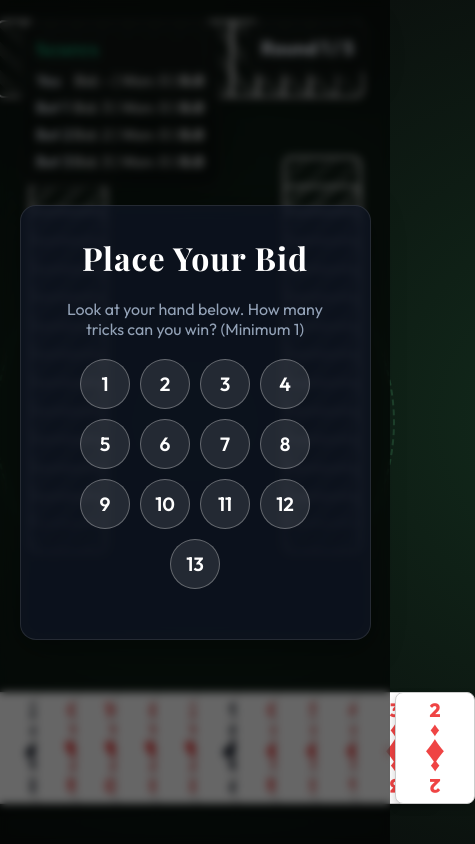
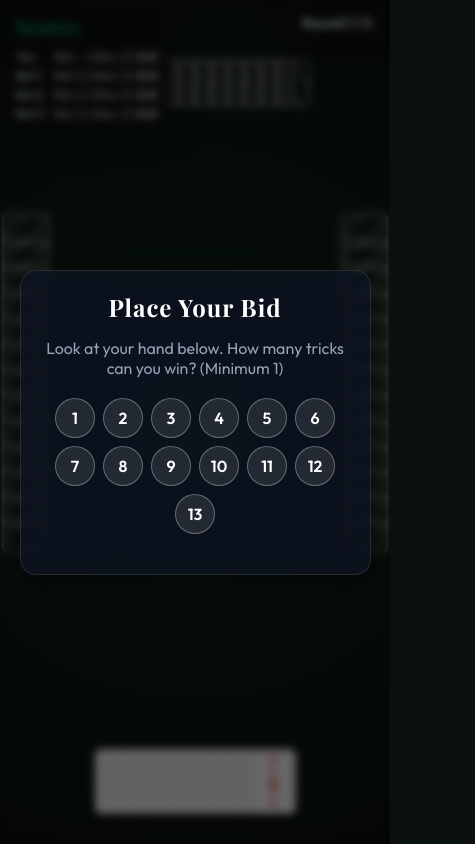
Before and after one commit to sumitkumar91/callbreak, a React (Vite) app: page / in a window 390 px wide. Shown: the whole page, 475 px wide, since content can reach past the window. Built offline with nearby package versions, Linux system fonts and the light colour scheme.

Commit message:
Responsiveness

```diff
--- a/src/App.css
+++ b/src/App.css
@@ -5,7 +5,8 @@
   display: flex;
   flex-direction: column;
   justify-content: space-between;
-  padding: 20px;
+  padding: 10px;
+  overflow: hidden;
 }
 
 /* Layout */
@@ -13,7 +14,13 @@
   display: flex;
   justify-content: center;
   align-items: flex-start;
-  height: 20vh;
+  height: 25vh;
+  padding-top: 50px; /* Space for HUD on mobile */
+}
+
+@media (min-width: 768px) {
+  .top-section { padding-top: 20px; }
+  .app-container { padding: 20px; }
 }
 
 .middle-section {
@@ -21,15 +28,17 @@
   justify-content: space-between;
   align-items: center;
   height: 40vh;
-  padding: 0 20px;
+  padding: 0;
+  width: 100%;
 }
 
 .bottom-section {
   display: flex;
   justify-content: center;
   align-items: flex-end;
-  height: 30vh;
+  height: 35vh;
   position: relative;
+  padding-bottom: 20px;
 }
 
 /* Table / Trick Area */
@@ -38,8 +47,8 @@
   top: 50%;
   left: 50%;
   transform: translate(-50%, -50%);
-  width: 400px;
-  height: 400px;
+  width: min(80vw, 350px);
+  height: min(80vw, 350px);
   border-radius: 50%;
   border: 2px dashed var(--felt-border);
   display: flex;
@@ -63,17 +72,16 @@
   z-index: 10;
 }
 
-.played-card.p1 { transform: translateY(60px); }
-.played-card.b1 { transform: translateX(-60px) rotate(90deg); }
-.played-card.b2 { transform: translateY(-60px); }
-.played-card.b3 { transform: translateX(60px) rotate(-90deg); }
+.played-card.p1 { transform: translateY(var(--trick-radius)); z-index: 14; }
+.played-card.b1 { transform: translateX(calc(var(--trick-radius) * -1)) rotate(90deg); z-index: 11; }
+.played-card.b2 { transform: translateY(calc(var(--trick-radius) * -1)); z-index: 12; }
+.played-card.b3 { transform: translateX(var(--trick-radius)) rotate(-90deg); z-index: 13; }
 
 /* Hands */
 .hand-container {
   display: flex;
   justify-content: center;
   align-items: center;
-  gap: -40px; /* Overlap cards */
 }
 
 .hand-container.horizontal {
@@ -82,29 +90,33 @@
 
 .hand-container.vertical {
   flex-direction: column;
-  gap: -70px;
 }
 
 .bot-hand .card-back {
   width: calc(var(--card-width) * 0.7);
   height: calc(var(--card-height) * 0.7);
   background: linear-gradient(135deg, #1e3a8a, #172554);
-  border: 2px solid #fff;
-  border-radius: 8px;
+  border: 1px solid #fff;
+  border-radius: 4px;
   background-image: repeating-linear-gradient(45deg, transparent, transparent 10px, rgba(255,255,255,0.1) 10px, rgba(255,255,255,0.1) 20px);
   box-shadow: 2px 2px 5px rgba(0,0,0,0.5);
-  margin-left: -30px;
+  margin-left: var(--bot-overlap-x);
 }
+
+.bot-hand.horizontal .card-back:first-child { margin-left: 0; }
 
 .bot-hand.vertical .card-back {
   margin-left: 0;
-  margin-top: -50px;
+  margin-top: var(--bot-overlap-y);
   transform: rotate(90deg);
 }
+.bot-hand.vertical .card-back:first-child { margin-top: 0; }
 
 .player-hand {
   perspective: 1000px;
-  padding-bottom: 20px;
+  width: 100%;
+  max-width: 100vw;
+  justify-content: center;
 }
 
 /* Card Component */
@@ -112,17 +124,18 @@
   width: var(--card-width);
   height: var(--card-height);
   background-color: #fff;
-  border-radius: 8px;
+  border-radius: 6px;
   display: flex;
   flex-direction: column;
   justify-content: space-between;
-  padding: 8px;
+  padding: 4px;
   box-shadow: 0 4px 8px rgba(0,0,0,0.2);
   position: relative;
   user-select: none;
   border: 1px solid #ccc;
-  margin-left: -40px; /* Overlap */
+  margin-left: var(--overlap-x);
   transition: transform 0.2s ease, box-shadow 0.2s ease, margin 0.2s ease;
+  flex-shrink: 0;
 }
 
 .playing-card:first-child {
@@ -133,7 +146,7 @@
 .playing-card.Hearts, .playing-card.Diamonds { color: #ef4444; }
 
 .player-hand .playing-card:hover {
-  transform: translateY(-20px) scale(1.05);
+  transform: translateY(-15px) scale(1.05);
   box-shadow: 0 10px 20px rgba(0,0,0,0.3);
   z-index: 100 !important;
   cursor: pointer;
@@ -147,7 +160,7 @@
   display: flex;
   flex-direction: column;
   align-items: center;
-  font-size: 1.2rem;
+  font-size: var(--card-font-small);
   font-weight: bold;
   line-height: 1;
 }
@@ -156,7 +169,7 @@
   display: flex;
   flex-direction: column;
   align-items: center;
-  font-size: 1.2rem;
+  font-size: var(--card-font-small);
   font-weight: bold;
   line-height: 1;
   transform: rotate(180deg);
@@ -167,7 +180,7 @@
   top: 50%;
   left: 50%;
   transform: translate(-50%, -50%);
-  font-size: 2.5rem;
+  font-size: var(--card-font-large);
 }
 
 /* Modals & Overlays */
@@ -186,36 +199,49 @@
 }
 
 .modal {
-  padding: 30px;
+  padding: 20px;
   text-align: center;
   max-width: 400px;
   width: 90%;
+  background: var(--glass-bg);
+  border-radius: 16px;
+  border: 1px solid var(--glass-border);
 }
 
 .modal h2 {
-  font-size: 2rem;
-  margin-bottom: 20px;
+  font-size: 1.5rem;
+  margin-bottom: 15px;
   color: #fff;
+}
+
+@media (min-width: 768px) {
+  .modal { padding: 30px; }
+  .modal h2 { font-size: 2rem; margin-bottom: 20px; }
 }
 
 .bid-options {
   display: flex;
   flex-wrap: wrap;
   justify-content: center;
-  gap: 10px;
+  gap: 8px;
   margin-bottom: 20px;
 }
 
 .bid-btn {
-  width: 50px;
-  height: 50px;
+  width: 40px;
+  height: 40px;
   border-radius: 50%;
   background: rgba(255,255,255,0.1);
   border: 1px solid rgba(255,255,255,0.3);
   color: #fff;
-  font-size: 1.2rem;
+  font-size: 1rem;
   font-weight: 600;
   transition: all 0.2s ease;
+}
+
+@media (min-width: 768px) {
+  .bid-btn { width: 50px; height: 50px; font-size: 1.2rem; }
+  .bid-options { gap: 10px; }
 }
 
 .bid-btn:hover {
@@ -229,9 +255,8 @@
   color: #fff;
   padding: 12px 24px;
   border-radius: 8px;
-  font-size: 1.1rem;
+  font-size: 1rem;
   font-weight: 600;
-  letter-spacing: 0.5px;
   transition: all 0.2s ease;
   box-shadow: 0 4px 10px var(--accent-glow);
 }
@@ -244,56 +269,79 @@
 /* HUD / Scoreboard */
 .hud {
   position: absolute;
-  top: 20px;
-  left: 20px;
-  padding: 15px;
-  min-width: 200px;
+  top: 5px;
+  left: 5px;
+  padding: 8px 10px;
+  min-width: 140px;
   z-index: 100;
-  background: rgba(11, 17, 14, 0.9); /* Darker to obscure the grid */
+  background: rgba(11, 17, 14, 0.9);
+  border-radius: 8px;
+  border: 1px solid rgba(255,255,255,0.1);
+}
+
+@media (min-width: 768px) {
+  .hud { top: 20px; left: 20px; padding: 15px; min-width: 200px; }
 }
 
 .hud-row {
   display: flex;
   justify-content: space-between;
-  margin-bottom: 8px;
-  font-size: 0.95rem;
+  margin-bottom: 4px;
+  font-size: 0.75rem;
+  gap: 10px;
 }
 
-.hud-row:last-child {
-  margin-bottom: 0;
+@media (min-width: 768px) {
+  .hud-row { font-size: 0.95rem; margin-bottom: 8px; }
 }
 
-.hud-row .name {
-  font-weight: 600;
-}
-
-.hud-row .stats {
-  color: #fff; /* Brighter for readability */
-}
+.hud-row:last-child { margin-bottom: 0; }
+.hud-row .name { font-weight: 600; }
+.hud-row .stats { color: #fff; }
 
 .round-info {
   position: absolute;
-  top: 20px;
-  right: 20px;
-  padding: 15px;
-  font-size: 1.2rem;
+  top: 5px;
+  right: 5px;
+  padding: 8px 12px;
+  font-size: 0.9rem;
   font-weight: bold;
   z-index: 100;
   background: rgba(11, 17, 14, 0.9);
+  border-radius: 8px;
+  border: 1px solid rgba(255,255,255,0.1);
+}
+
+@media (min-width: 768px) {
+  .round-info { top: 20px; right: 20px; padding: 15px; font-size: 1.2rem; }
 }
 
 /* Turn Indicator */
 .turn-indicator {
   position: absolute;
-  font-size: 0.8rem;
-  padding: 4px 8px;
+  font-size: 0.7rem;
+  padding: 2px 6px;
   background: var(--accent);
   color: #fff;
   border-radius: 12px;
   animation: pulseGlow 1.5s infinite;
+  white-space: nowrap;
+  z-index: 50;
+  box-shadow: 0 0 10px var(--accent-glow);
 }
 
-.turn-p1 { bottom: 160px; left: 50%; transform: translateX(-50%); }
-.turn-b1 { left: 180px; top: 50%; transform: translateY(-50%); }
-.turn-b2 { top: 160px; left: 50%; transform: translateX(-50%); }
-.turn-b3 { right: 180px; top: 50%; transform: translateY(-50%); }
+@media (min-width: 768px) {
+  .turn-indicator { font-size: 0.8rem; padding: 4px 8px; }
+}
+
+.turn-p1 { top: -25px; left: 50%; transform: translateX(-50%); }
+.turn-b1 { right: -40px; top: 50%; transform: translateY(-50%); }
+.turn-b2 { bottom: -25px; left: 50%; transform: translateX(-50%); }
+.turn-b3 { left: -40px; top: 50%; transform: translateY(-50%); }
+
+@media (min-width: 768px) {
+  .turn-p1 { top: -35px; }
+  .turn-b1 { right: -60px; }
+  .turn-b2 { bottom: -35px; }
+  .turn-b3 { left: -60px; }
+}
--- a/src/index.css
+++ b/src/index.css
@@ -9,8 +9,15 @@
   --accent: #10b981;
   --accent-glow: rgba(16, 185, 129, 0.5);
 
-  --card-width: 80px;
-  --card-height: 112px;
+  /* Mobile default sizing */
+  --card-width: 45px;
+  --card-height: 65px;
+  --overlap-x: -32px;
+  --bot-overlap-x: -15px;
+  --bot-overlap-y: -20px;
+  --trick-radius: 40px;
+  --card-font-small: 0.75rem;
+  --card-font-large: 1.2rem;
 
   --glass-bg: rgba(17, 24, 39, 0.7);
   --glass-border: rgba(255, 255, 255, 0.1);
@@ -19,8 +26,27 @@
 
 @media (min-width: 768px) {
   :root {
+    --card-width: 80px;
+    --card-height: 112px;
+    --overlap-x: -55px;
+    --bot-overlap-x: -30px;
+    --bot-overlap-y: -50px;
+    --trick-radius: 60px;
+    --card-font-small: 1.2rem;
+    --card-font-large: 2.5rem;
+  }
+}
+
+@media (min-width: 1024px) {
+  :root {
     --card-width: 100px;
     --card-height: 140px;
+    --overlap-x: -70px;
+    --bot-overlap-x: -40px;
+    --bot-overlap-y: -60px;
+    --trick-radius: 80px;
+    --card-font-small: 1.4rem;
+    --card-font-large: 3rem;
   }
 }
 
```
